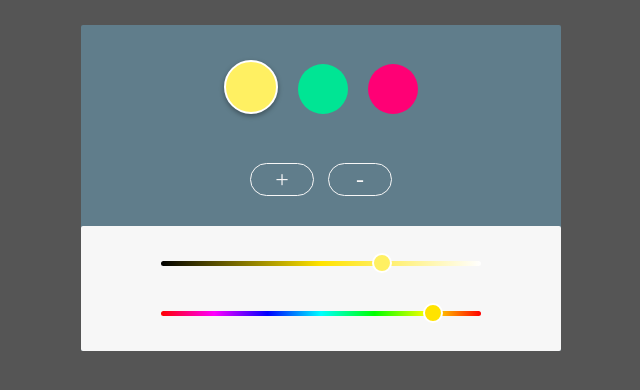
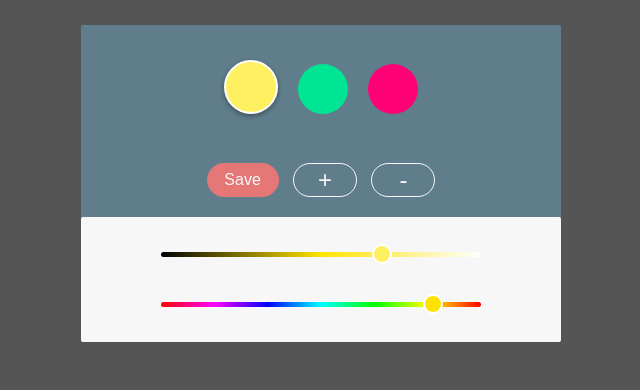
Before and after one commit to LiyinZ/cti-color-slider, a website: page test_client/index.html in a window 1280 px wide. Shown: the whole page, without its empty margins (319-959 px from the left). Drawn offline with nearby package versions, Linux system fonts and the light colour scheme; files that its build step writes are made by us from their sources; files whose address does not match are found by name.

Commit message:
Add save button

```diff
--- a/test_client/client.css
+++ b/test_client/client.css
@@ -1,6 +1,7 @@
 /*----------  General Style  ----------*/
 
 body {
+  font-family: sans-serif;
   background: #555;
 }
 
@@ -41,26 +42,46 @@ body {
   box-shadow: 0 2px 5px 0 rgba(0,0,0,0.37);
 }
 
-.more-or-less {
-  margin-bottom: 10px;
+
+/*----------  Action Buttons  ----------*/
+
+.list-of-btns {
+  margin-bottom: 20px;
   text-align: center;
 }
 
-
-/*----------  Add / Remove buttons  ----------*/
-
-.btn-add,
-.btn-remove {
-  font-size: 24px;
+.btn {
   color: #f7f7f7;
   /* background: #f7f7f7; */
   display: inline-block;
   cursor: pointer;
   width: 50px;
-  padding: 2px 6px;
   border: 1px solid #f7f7f7;
   border-radius: 30px;
-  margin: 0 5px 20px;
+  margin: auto 5px;
+  vertical-align: middle;
+}
+
+.btn-save {
+  padding: 7px 10px;
+  border-color: #e67777;
+  color: #f7f7f7;
+  background: #e67777;
+}
+.btn-save:hover,
+.btn-save:focus {
+  background: #ff9191;
+  border-color: #ff9191;
+}
+.btn-save:active {
+  color: #607d8b;
+  background: #e68585;
+}
+
+.btn-add,
+.btn-remove {
+  padding: 2px 6px;
+  font-size: 24px;
 }
 .btn-add:hover,
 .btn-remove:hover,
--- a/test_client/index.html
+++ b/test_client/index.html
@@ -17,10 +17,11 @@
           ng-click="vm.selectColor(key)" >
       </div>
     </div>
-    <div class="more-or-less">
-      <a class="btn-add" ng-click="vm.addColor()"
+    <div class="list-of-btns">
+      <a class="btn btn-save">Save</a>
+      <a class="btn btn-add" ng-click="vm.addColor()"
                          ng-class="{ 'btn-disabled': vm.disableAdd }">+</a>
-      <a class="btn-remove" ng-click="vm.removeColor()"
+      <a class="btn btn-remove" ng-click="vm.removeColor()"
                             ng-class="{ 'btn-disabled': vm.disableRm }">-</a>
     </div>
     <div class="sliders-container">
```
